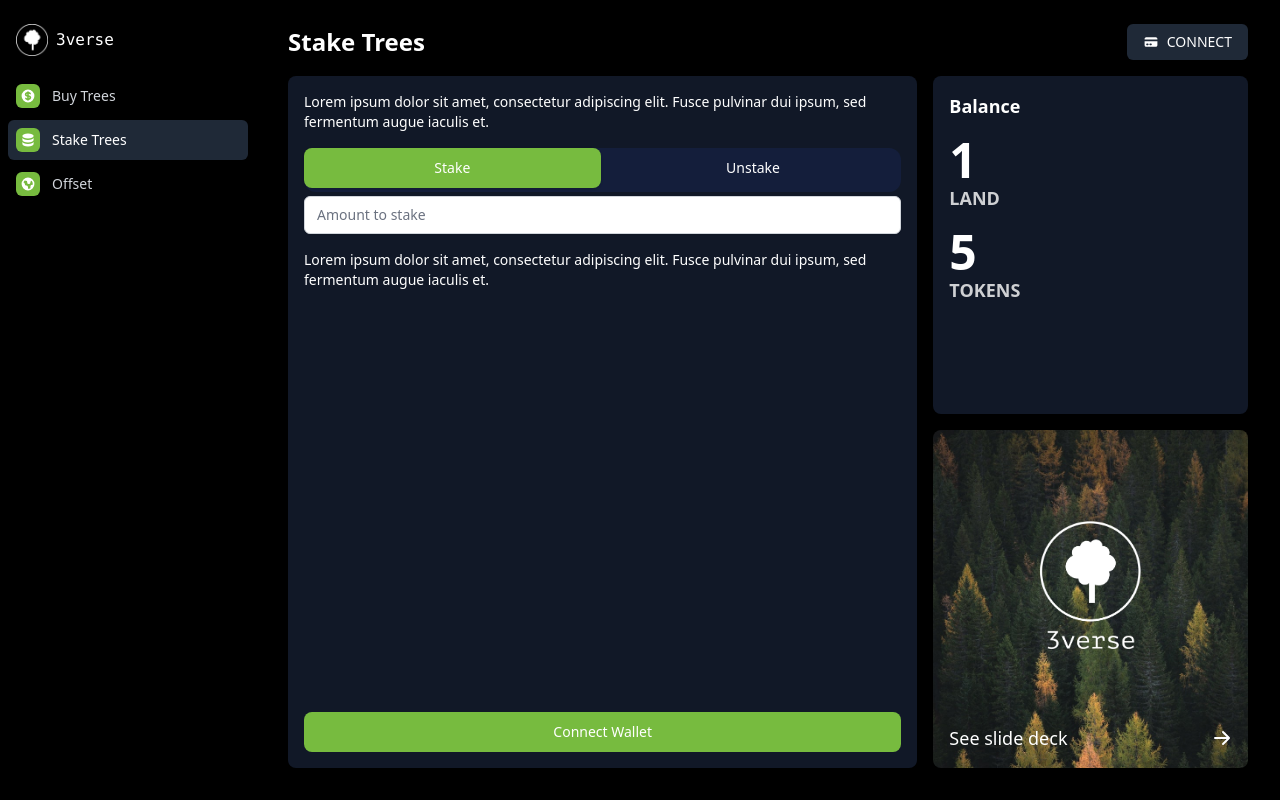
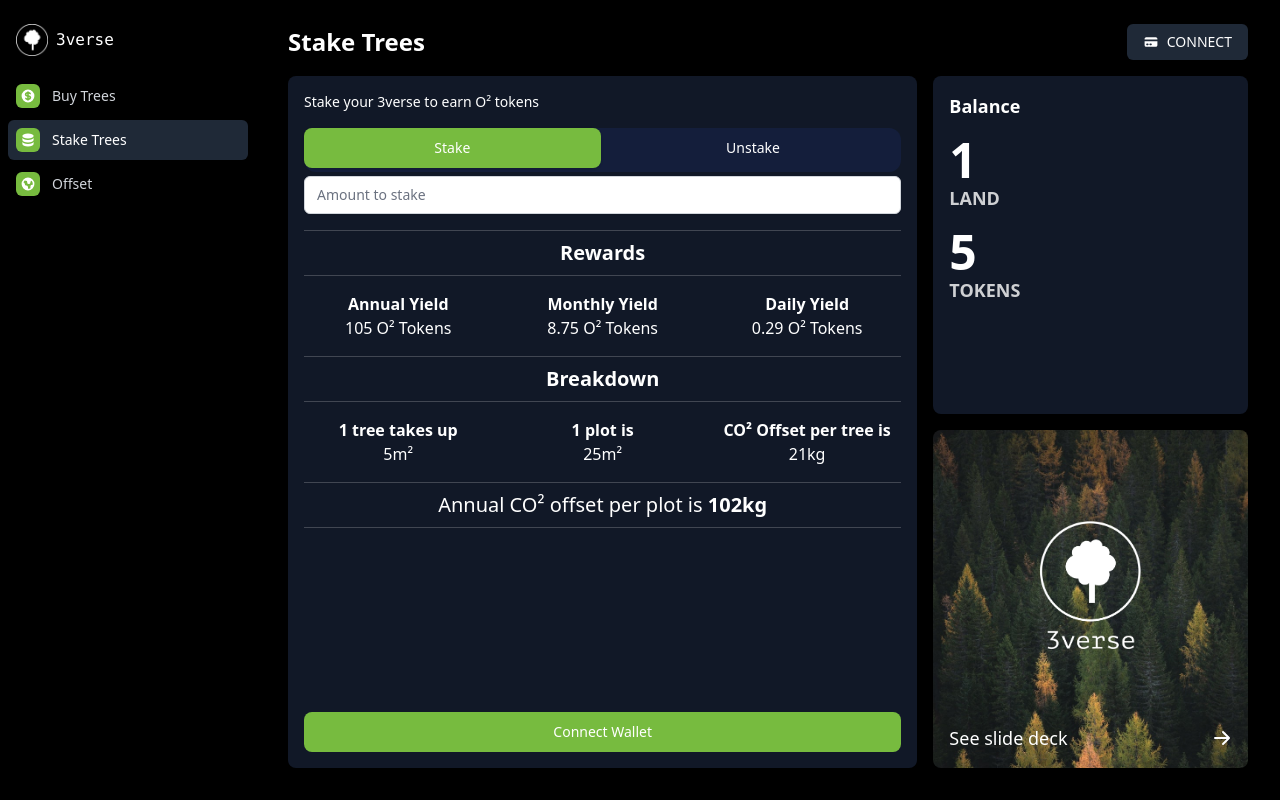
Before and after one commit to itschrislow/3verse, a Next.js app: page / in a window 1280 px wide. Both pictures are taken after a click on the button "Stake Trees". Built offline with nearby package versions, Linux system fonts and the light colour scheme.

Commit message:
replace placeholder text for stake component

```diff
--- a/components/Stake.tsx
+++ b/components/Stake.tsx
@@ -14,10 +14,7 @@
 
   return (
     <div className="flex h-full flex-col gap-4">
-      <p className="text-sm">
-        Lorem ipsum dolor sit amet, consectetur adipiscing elit. Fusce pulvinar
-        dui ipsum, sed fermentum augue iaculis et.
-      </p>
+      <p className="text-sm">Stake your 3verse to earn O² tokens</p>
       <div className="grow">
         {/* TAB */}
         <div className="w-full">
@@ -49,23 +46,54 @@
               type="number"
               name="amount"
               id="amount"
-              className="focus:border-primary focus:ring-primary block w-full rounded-md border-gray-300 shadow-sm sm:text-sm"
+              className="block w-full rounded-md border-gray-300 shadow-sm focus:border-primary focus:ring-primary sm:text-sm"
               placeholder={`Amount to ${isStake === 0 ? "stake" : "unstake"}`}
             />
           </div>
         </div>
-        {/* STAKING INFO */}
-        <div className="pt-4">
-          <p className="text-sm">
-            Lorem ipsum dolor sit amet, consectetur adipiscing elit. Fusce
-            pulvinar dui ipsum, sed fermentum augue iaculis et.
+        <div className="mt-4 divide-y divide-white/20 border-y border-white/20">
+          {/* STAKING INFO */}
+          <p className="py-2 text-center text-xl font-semibold">Rewards</p>
+          <div className="grid w-full grid-cols-3 gap-4 py-4 text-center">
+            <div>
+              <p className="font-semibold">Annual Yield</p>
+              <p>105 O² Tokens</p>
+            </div>
+            <div>
+              <p className="font-semibold">Monthly Yield</p>
+              <p>8.75 O² Tokens</p>
+            </div>
+            <div>
+              <p className="font-semibold">Daily Yield</p>
+              <p>0.29 O² Tokens</p>
+            </div>
+          </div>
+          {/* BREAKDOWN */}
+          <p className="py-2 text-center text-xl font-semibold">Breakdown</p>
+          <div className="grid w-full grid-cols-3 gap-4 py-4 text-center">
+            <div>
+              <p className="font-semibold">1 tree takes up</p>
+              <p>5m²</p>
+            </div>
+            <div>
+              <p className="font-semibold">1 plot is</p>
+              <p>25m²</p>
+            </div>
+            <div>
+              <p className="font-semibold">CO² Offset per tree is</p>
+              <p>21kg</p>
+            </div>
+          </div>
+          <p className="py-2 text-center text-xl">
+            Annual CO² offset per plot is{" "}
+            <span className="font-semibold">102kg</span>
           </p>
         </div>
       </div>
       {/* BUTTON */}
       <button
         onClick={() => (isWalletConnected ? null : handleConnectWallet())}
-        className="bg-primary mt-2 w-full self-end rounded-lg px-4 py-2.5 text-sm font-medium leading-5 text-white"
+        className="mt-2 w-full self-end rounded-lg bg-primary px-4 py-2.5 text-sm font-medium leading-5 text-white"
       >
         {!isWalletConnected
           ? "Connect Wallet"
```
